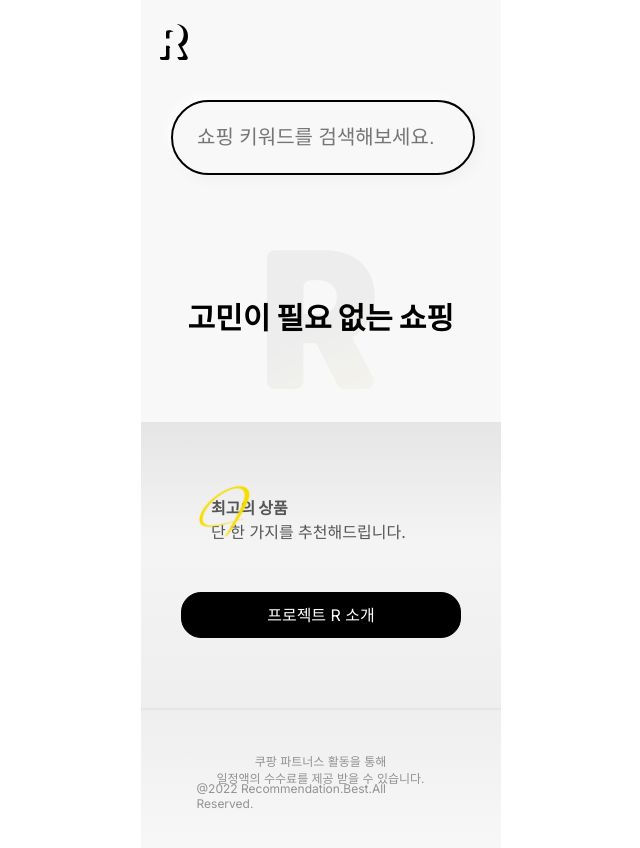
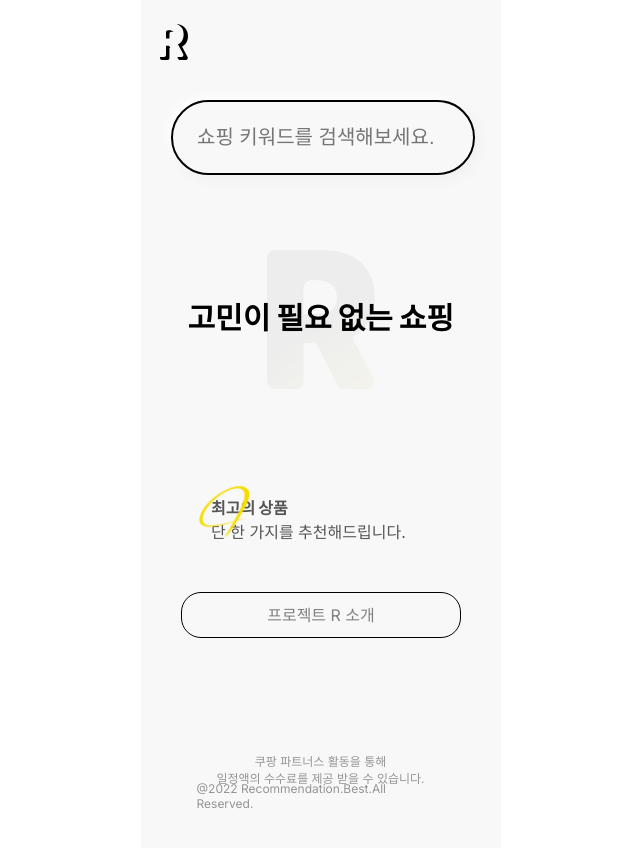
Before and after one commit to banzzak/recommendation-best-web, a Next.js app: page / in a window 1280 px wide. Shown: the top 848 px of the page, without its empty margins (319-959 px from the left). Built offline with nearby package versions, Linux system fonts and the light colour scheme.

Commit message:
Color updates

```diff
--- a/components/footer.module.css
+++ b/components/footer.module.css
@@ -30,7 +30,7 @@
   position: absolute;
   top: 284px;
   left: 0;
-  background: linear-gradient(180deg, rgba(0, 0, 0, 0.04), transparent);
+  background-color: var(--bg);
   display: flex;
   flex-direction: column;
   padding: var(--padding-xl) var(--padding-yl);
--- a/components/what-is-project-r.module.css
+++ b/components/what-is-project-r.module.css
@@ -62,7 +62,7 @@
   position: absolute;
   top: 0;
   left: 0;
-  background: linear-gradient(0deg, rgba(0, 0, 0, 0.04), transparent);
+  background: var(--bg);
   padding: var(--padding-3xl) var(--padding-lg);
   justify-content: flex-start;
   gap: var(--gap-xl);
--- a/pages/index.tsx
+++ b/pages/index.tsx
@@ -33,12 +33,11 @@ const Home: NextPage = () => {
           alt=""
           src="../untitled-artwork-8-1@2x.png"
         />
-        <div className={styles.homeChild} />
         <div className={styles.footer}>
           <Footer />
           <WhatIsProjectR
-            buttonBackgroundColor="black"
-            buttonFontColor="white"
+            buttonBackgroundColor="transparent"
+            buttonFontColor="grey"
           />
         </div>
         <div className={styles.frameParent}>
@@ -48,7 +47,6 @@ const Home: NextPage = () => {
             </div>
           </div>
           <img className={styles.groupChild} alt="" src="../frame-762.svg" />
-          <div className={styles.groupItem} />
         </div>
         <div className={styles.header}>
           <div className={styles.headerChild} />
--- a/styles/Home.module.css
+++ b/styles/Home.module.css
@@ -7,21 +7,14 @@
   object-fit: cover;
   z-index: 1;
 }
-.footer,
-.homeChild {
+.footer {
   position: absolute;
   left: 0;
   width: 360px;
-}
-.homeChild {
-  top: 422px;
-  background: linear-gradient(180deg, rgba(0, 0, 0, 0.04), transparent);
-  height: 117px;
-}
-.footer {
   top: 424px;
   height: 435px;
 }
+
 .div {
   position: relative;
   font-weight: 900;
@@ -50,14 +43,6 @@
   width: 162px;
   height: 159px;
   opacity: 0.04;
-}
-.groupItem {
-  position: absolute;
-  top: 178px;
-  left: 0;
-  background: linear-gradient(180deg, rgba(0, 0, 0, 0.04), transparent);
-  width: 360px;
-  height: 126px;
 }
 .frameParent,
 .headerChild {
```
